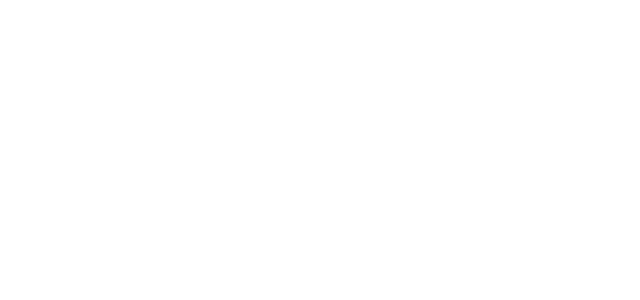
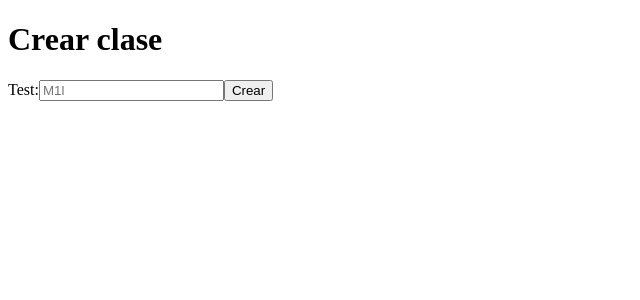
Before and after one commit to Gtifaro/tutor_manager, a React app in the folder frontend/: page /classes/create in a window 1280 px wide. Shown: the top 300 px of the page, without its empty margins (0-640 px from the left). Built offline with nearby package versions, Linux system fonts and the light colour scheme; the HTML template or start-up script is replaced by a standard one.

Commit message:
feat: Add create view with form

```diff
--- a/frontend/src/view/classes/classView.jsx
+++ b/frontend/src/view/classes/classView.jsx
@@ -1,10 +1,12 @@
-import {Link} from "react-router-dom";
-import {useClasses} from "../../controller/useClasses";
+import { Link } from "react-router-dom";
+import { useClasses } from "../../controller/useClasses";
 
 export function ClassView() {
   const { classes, loading } = useClasses();
   if (loading) return <p>Cargando clases...</p>;
   return (
+    <>
+      <Link to="/classes/create">Crear nueva clase</Link>
       <ul>
         {classes &&
           classes.map((c) => {
@@ -15,5 +17,6 @@ export function ClassView() {
             );
           })}
       </ul>
+    </>
   );
 }
--- a/frontend/src/view/classes/create/CreateClassView.jsx
+++ b/frontend/src/view/classes/create/CreateClassView.jsx
@@ -1 +1,20 @@
-export function CreateClassView() {}
+export function CreateClassView() {
+  const handleSubmit = (e) => {
+    e.preventDefault();
+    const data = Object.fromEntries(new FormData(e.target));
+    console.log(data);
+  };
+
+  return (
+    <>
+      <h1>Crear clase</h1>
+      <form onSubmit={handleSubmit}>
+        <label>
+          Test:
+          <input type="text" name="test" placeholder="M1l" />
+        </label>
+        <button type="submit">Crear</button>
+      </form>
+    </>
+  );
+}
```
Lines whose indentation alone changed are shown as unchanged.
